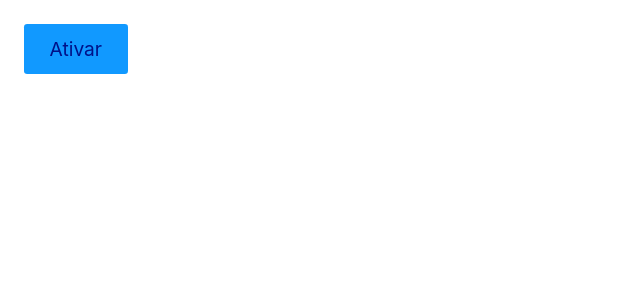
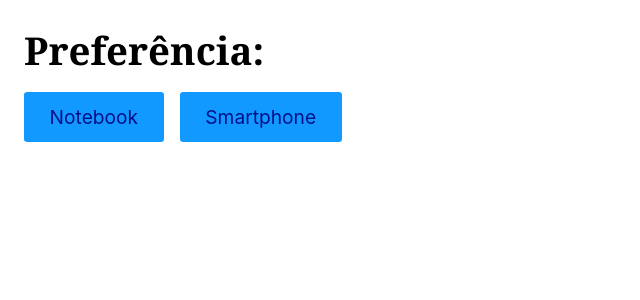
Before and after one commit to thaisquirino/React-Completo, a React (Vite) app: page / in a window 1280 px wide. Shown: the top 300 px of the page, without its empty margins (0-640 px from the left). Built offline with nearby package versions, Linux system fonts and the light colour scheme; no server answers.

Commit message:
feat:useEffect consumindo API

```diff
--- a/src/App.jsx
+++ b/src/App.jsx
@@ -2,12 +2,31 @@
 import Produto from './Produto';
 
 const App = () => {
-  const [ativo, setAtivo] = React.useState(false);
+  const [produto, setProduto] = React.useState(null);
+
+  React.useEffect(() => {
+    const produtoLocal = window.localStorage.getItem('produto');
+    if (produtoLocal !== null) setProduto(produtoLocal);
+  }, [produto]);
+
+  React.useEffect(() => {
+    if (produto !== null) window.localStorage.setItem('produto', produto);
+  }, [produto]);
+
+  function handleClick({ target }) {
+    setProduto(target.innerText);
+  }
 
   return (
     <div>
-      {ativo && <Produto />}
-      <button onClick={() => setAtivo(!ativo)}>Ativar</button>
+      <h1>Preferência:{produto}</h1>
+      <button onClick={handleClick} style={{ marginRight: '1rem' }}>
+        Notebook
+      </button>
+      <button onClick={handleClick} style={{ marginRight: '1rem' }}>
+        Smartphone
+      </button>
+      <Produto produto={produto} />
     </div>
   );
 };
--- a/src/Produto.jsx
+++ b/src/Produto.jsx
@@ -1,19 +1,23 @@
 import React from 'react';
 
-const Produto = () => {
+const Produto = (produto) => {
+  const [dados, setDados] = React.useState(null);
+
   React.useEffect(() => {
-    function handleScroll(event) {
-      console.log(event);
-    }
-    window.addEventListener('scroll', handleScroll);
-    return () => {
-      window.removeEventListener('scroll', handleScroll);
-    };
-  }, []);
+    if (produto !== null)
+      fetch(`https://ranekapi.origamid.dev/json/api/produto/${produto}`)
+        .then((response) => response.json())
+        .then((json) => setDados(json));
+  }, [produto]);
+
+  if (dados === null) return null;
+
   return (
-    <div style={{ height: '200vh' }}>
-      <p>Meu Produto</p>
+    <div>
+      <h1>{dados.nome}</h1>
+      <h1>{dados.preco}</h1>
     </div>
   );
 };
+
 export default Produto;
```
